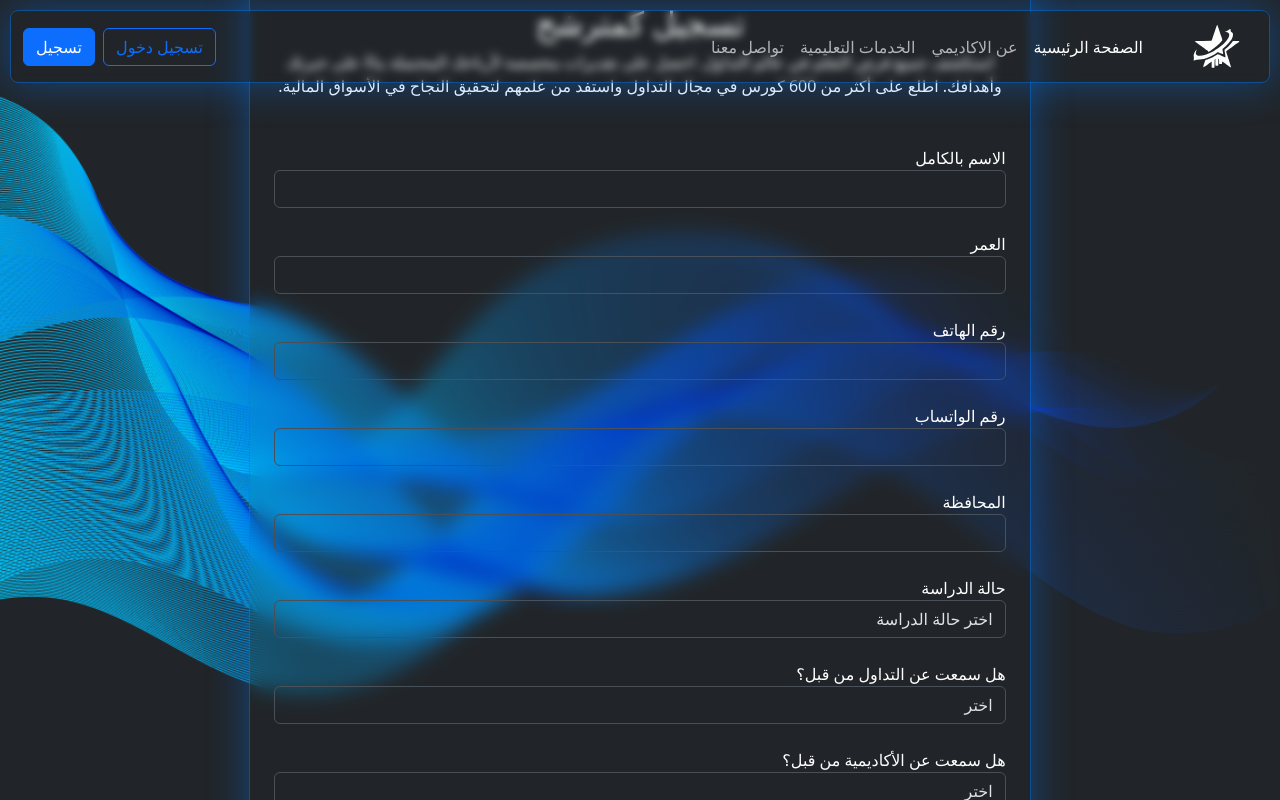
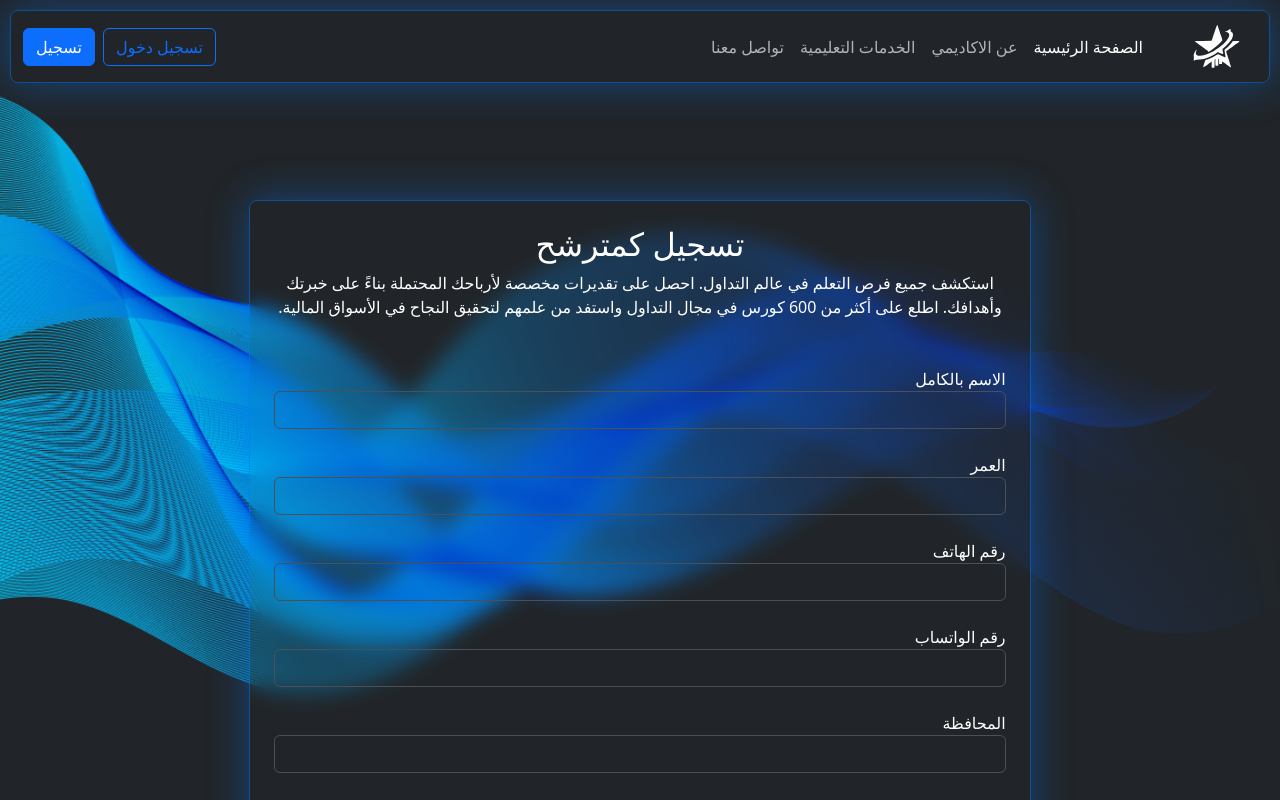
Before and after one commit to MadonnaAdel/Trading-Stars-Academy, a React (Vite) app: page /candidate in a window 1280 px wide. Shown: the top 800 px of the page. Built offline with nearby package versions, Linux system fonts and the light colour scheme; a web font is replaced by a local one.

Commit message:
feat/course details ,enrollments forget pass

```diff
--- a/src/UserPages/AuthPages/SignUp.jsx
+++ b/src/UserPages/AuthPages/SignUp.jsx
@@ -75,9 +75,10 @@ export default function SignUp() {
 
   return (
     <section className={styles.register}>
-      <div className={`container ${styles.loginContain} my-5`}>
+      <div className={`container ${styles.loginContain} `} style={{margin:"200px 0"}}>
         <div className={`${styles.registerForm}`}
           style={{
+
               backdropFilter: "blur(10px)",
               border: "1px solid rgba(0, 123, 255, 0.5)",
               borderRadius: "8px",
--- a/src/UserPages/AuthPages/candidate.jsx
+++ b/src/UserPages/AuthPages/candidate.jsx
@@ -67,8 +67,8 @@ export default function Candidate() {
         formik.setFieldValue(fieldName, value);
     };
     return (
-        <section className={styles.register}>
-            <div className={`container ${styles.loginContain} my-5`}>
+        <section className={`${styles.register}`} >
+            <div className={`container ${styles.loginContain}`} style={{margin:'200px 0px'}}>
                 <div
                     className={`${styles.registerForm}`}
                     style={{
--- a/src/UserPages/AuthPages/style.module.css
+++ b/src/UserPages/AuthPages/style.module.css
@@ -3,7 +3,7 @@
     background-size: cover;
     background-position: center;
     background-repeat: no-repeat;
-    height: 150vh;
+    min-height: 150vh;
     width: 100%;
     display: flex;
     justify-content: center;
```
